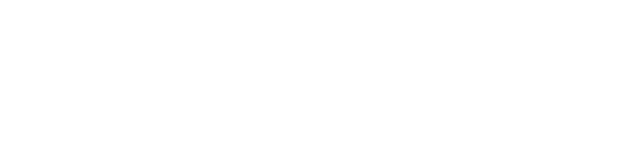
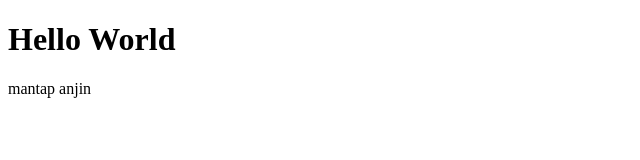
Before and after one commit to Fermallow/fermallow.github.io, a plain HTML site: page index.html in a window 1280 px wide. Shown: the whole page, without its empty margins (0-640 px from the left). Drawn offline with Linux system fonts and the light colour scheme.

Commit message:
Update index.html

```diff
--- a/index.html
+++ b/index.html
@@ -1,13 +1,7 @@
 <!DOCTYPE html>
-<html lang="en">
-        <head>
-            <meta charset="UTF-8">
-            <meta http-equiv="X-UA-Compatible" content="IE=edge">
-            <meta name="viewport" content="width=device-width, initial-scale=1.0">
-            <title>Fermallow</title>
-        </head>
-
-</body>
-
+<html>
+<body>
+<h1>Hello World</h1>
+<p>mantap anjin</p>
 </body>
 </html>
```
